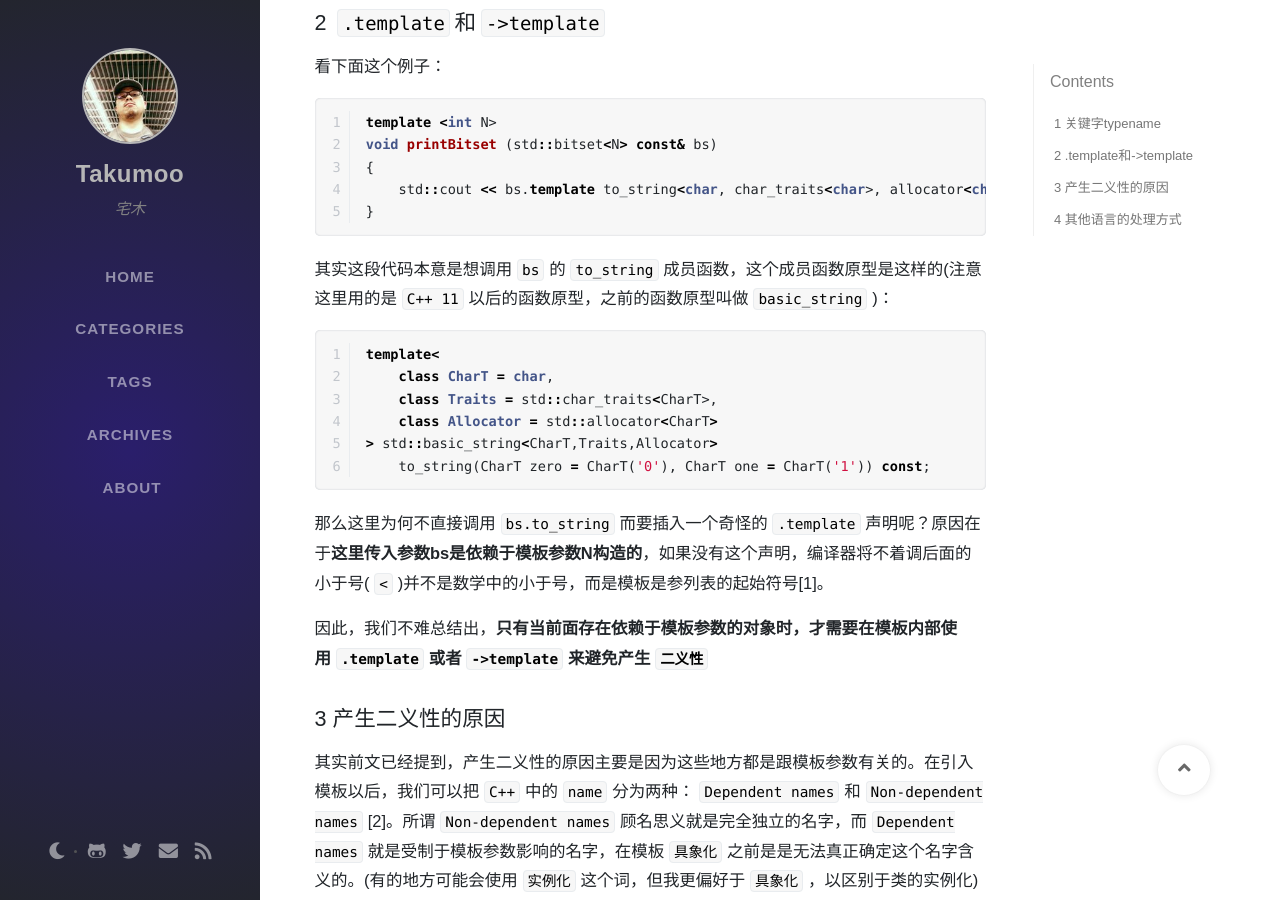
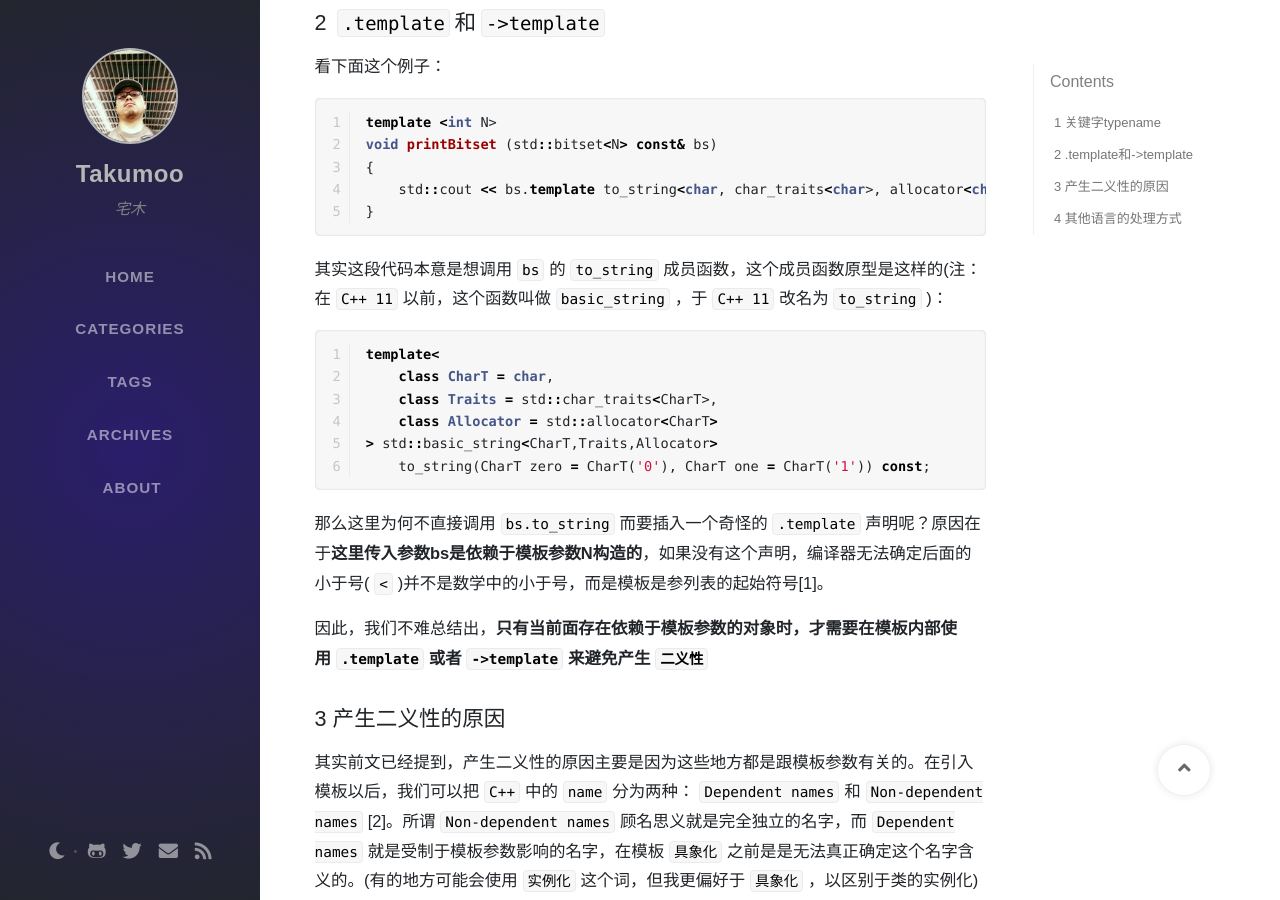
Before and after one commit to dajyaretakuya/takumoo, a Jekyll site: the page built from _posts/2019-09-13-typename-in-cplusplus-template.md, in a window 1280 px wide and 900 px high, scrolled down 1438 px. Built offline with Jekyll 4.4.1, drawn with Linux system fonts in a browser that asks for light colours; nearby versions of some CDN libraries; some web fonts are replaced; comment, search, counter and statistics services are not loaded.

Commit message:
修改错别字

````diff
--- a/_posts/2019-09-13-typename-in-cplusplus-template.md
+++ b/_posts/2019-09-13-typename-in-cplusplus-template.md
@@ -47,7 +47,7 @@ void printBitset (std::bitset<N> const& bs)
     std::cout << bs.template to_string<char, char_traits<char>, allocator<char> >();
 }
 ```
-其实这段代码本意是想调用`bs`的`to_string`成员函数，这个成员函数原型是这样的(注意这里用的是`C++ 11`以后的函数原型，之前的函数原型叫做`basic_string`)：
+其实这段代码本意是想调用`bs`的`to_string`成员函数，这个成员函数原型是这样的(注：在`C++ 11`以前，这个函数叫做`basic_string`，于`C++ 11`改名为`to_string`)：
 ```cpp
 template<
     class CharT = char,
@@ -56,7 +56,7 @@ template<
 > std::basic_string<CharT,Traits,Allocator>
     to_string(CharT zero = CharT('0'), CharT one = CharT('1')) const;
 ```
-那么这里为何不直接调用`bs.to_string`而要插入一个奇怪的`.template`声明呢？原因在于**这里传入参数bs是依赖于模板参数N构造的**，如果没有这个声明，编译器将不着调后面的小于号(`<`)并不是数学中的小于号，而是模板是参列表的起始符号[1]。
+那么这里为何不直接调用`bs.to_string`而要插入一个奇怪的`.template`声明呢？原因在于**这里传入参数bs是依赖于模板参数N构造的**，如果没有这个声明，编译器无法确定后面的小于号(`<`)并不是数学中的小于号，而是模板是参列表的起始符号[1]。
 
 因此，我们不难总结出，**只有当前面存在依赖于模板参数的对象时，才需要在模板内部使用`.template`或者`->template`来避免产生`二义性`**
 
````
